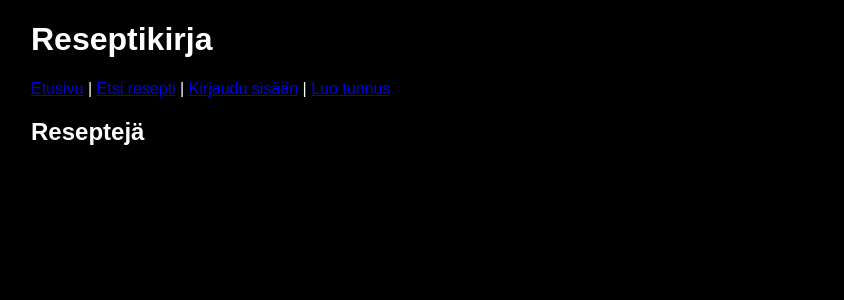
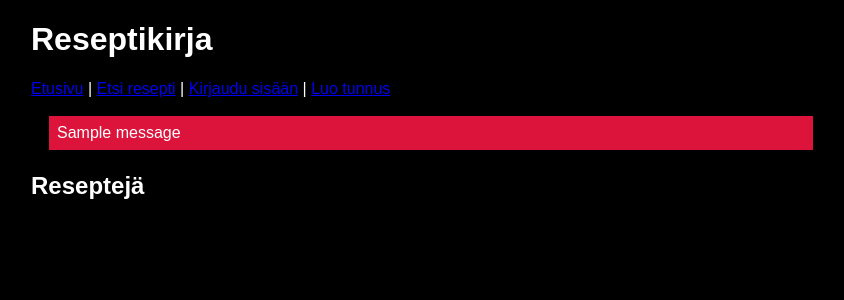
Before and after one commit to Mongemon/tsoha-projekti-reseptit, a Flask app: page / in a window 1280 px wide. Shown: the top 300 px of the page, without its empty margins (209-1053 px from the left). Run offline with Flask 3, Linux system fonts and the light colour scheme; one stand-in notice (Sample message) is shown; data that the repository does not hold is empty.

Commit message:
better error messages for user

```diff
--- a/sovellus/app.py
+++ b/sovellus/app.py
@@ -1,6 +1,6 @@
 import sqlite3
 from flask import Flask
-from flask import abort, make_response, redirect, render_template, request, session
+from flask import abort, flash, make_response, redirect, render_template, request, session
 import config
 import db
 import recipes
@@ -175,11 +175,13 @@ def add_image():
 
     file = request.files["image"]
     if not file.filename.endswith(".jpg"):
-        return "VIRHE: väärä tiedostomuoto"
+        flash("VIRHE: väärä tiedostomuoto!!!")
+        return redirect("/images/" + str(recipe_id))
 
     image = file.read()
     if len(image) > 100 * 1024:
-        return "VIRHE: liian suuri kuva"
+        flash("VIRHE: liian suuri kuva!!!")
+        return redirect("/images/" + str(recipe_id))
 
     recipes.add_image(recipe_id, image)
     return redirect("/images/" + str(recipe_id))
@@ -259,8 +261,6 @@ def remove_recipe(recipe_id):
         else:
             return redirect("/recipe/" + str(recipe_id))
 
-
-
 @app.route("/register")
 def register():
     return render_template("register.html")
@@ -271,19 +271,19 @@ def create():
     password1 = request.form["password1"]
     password2 = request.form["password2"]
     if password1 != password2:
-        return "VIRHE: salasanat eivät ole samat"
+        flash("VIRHE: salasanat eivät ole samat")
+        return redirect("/register")
 
     try:
         users.create_user(username, password1)
     except sqlite3.IntegrityError:
-        return "VIRHE: tunnus on jo varattu"
+        flash("VIRHE: tunnus on jo varattu")
+        return redirect("/register")
 
     return """
     <h2>Tunnus luotu</h2>
     <a href="/">Takaisin</a>
     """
-
-
 
 @app.route("/login", methods=["GET", "POST"])
 def login():
@@ -301,7 +301,8 @@ def login():
             session["username"] = username
             return redirect("/")
         else:
-            return "VIRHE: väärä tunnus tai salasana"
+            flash("VIRHE: väärä tunnus tai salasana")
+            return redirect("/login")
 
 @app.route("/logout")
 def logout():
--- a/sovellus/static/main.css
+++ b/sovellus/static/main.css
@@ -11,3 +11,11 @@ body {
   margin: 1em;
   padding: 0.2em 0.5em;
 }
+
+.info {
+  border: 2px solid black;
+  margin: 1em;
+  padding: 0.5em;
+  background-color: crimson;
+  color: white;
+}
--- a/sovellus/templates/layout.html
+++ b/sovellus/templates/layout.html
@@ -27,7 +27,11 @@
   {% endif %}
   </p>
 
-
+  {% for message in get_flashed_messages() %}
+  <div class="info">
+      {{ message }}
+  </div>
+  {% endfor %}
 
 
   {% block content %}{% endblock %}
```
